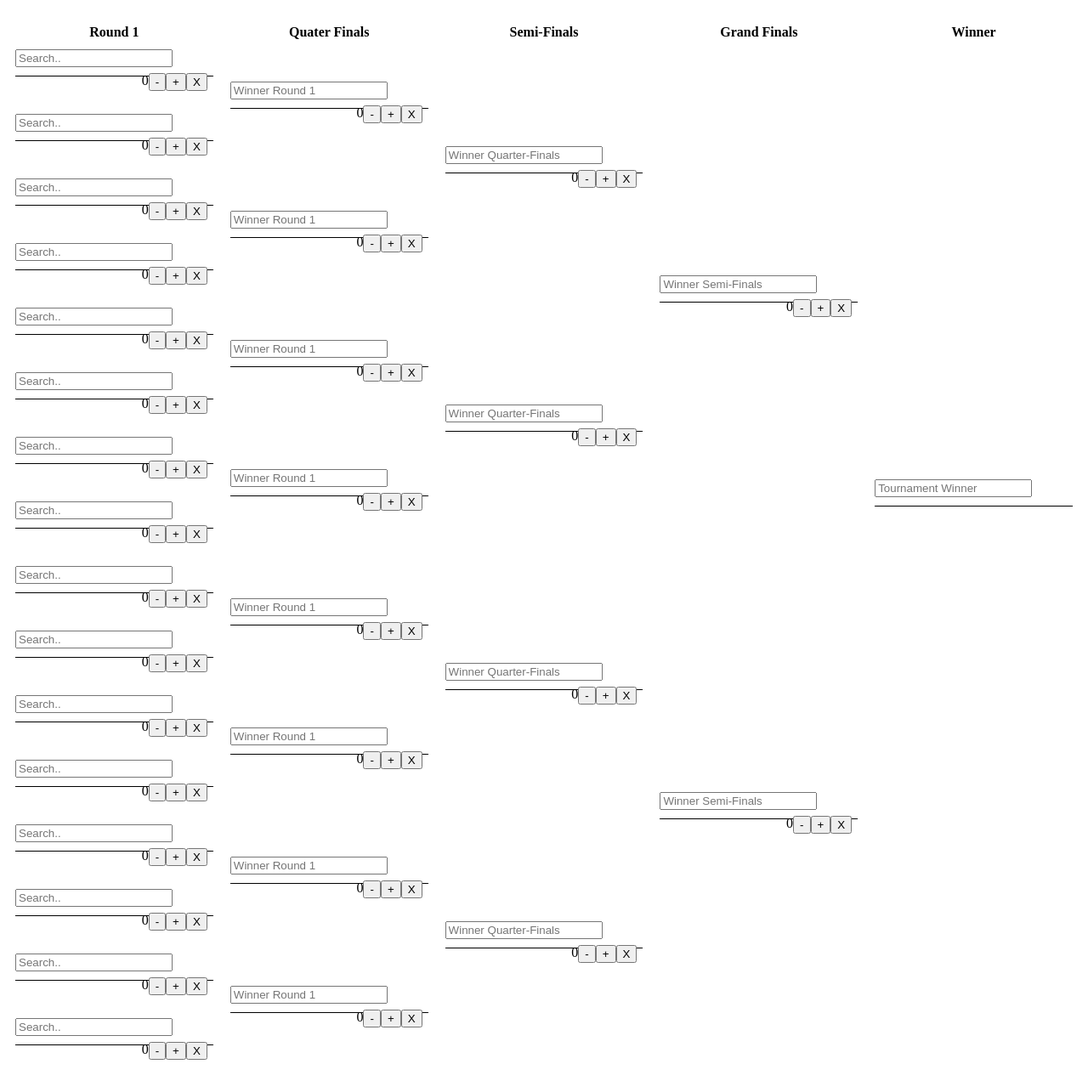
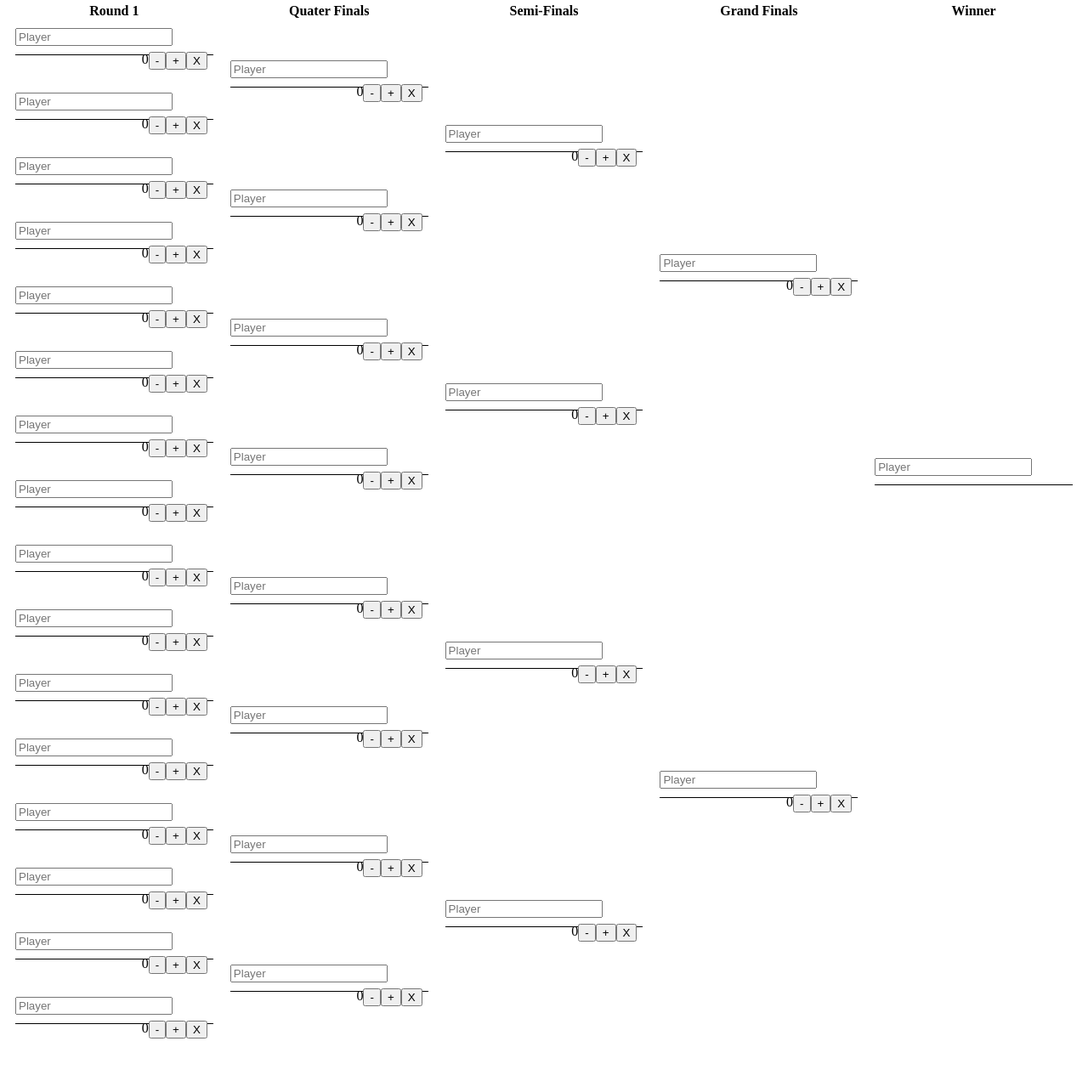
Before and after one commit to nick8165/phase1-project, a plain HTML site: page index.html in a window 1280 px wide. Shown: the part 241-1513 px from the top of the page at 85% size. After the commit the page ends 1488 px from the top, so only its background shows below. Drawn offline with Linux system fonts and the light colour scheme.

Commit message:
Clean up to loose code

```diff
--- a/index.html
+++ b/index.html
@@ -17,10 +17,7 @@
                 <td> Player Tag </td>
                 <td> <input id='playertag' class='info' type="text" name=""> </td>
             </tr>
-            <tr>
-                <td> Birthday mm/dd/yyyy </td>
-                <td> <input id='birthday' class='info' type="text" name=""> </td>
-            </tr>
+
         </table>
         <input class='submit' type='submit' name="SUBMITBUTTON" value='Submit' />
     </form>
@@ -47,7 +44,7 @@
 
         <tr>
 
-            <td><input type='text' id= 'player1' class="search" placeholder="Search..">
+            <td><input type='text' id= 'player1' class="search" placeholder="Player">
                 <div class="wins"><container>0</container>
                     <button class="delete">X</button>
                     <button type="button" class="add">+</button>
@@ -55,7 +52,7 @@
                 </div>
                 <p></p>
             </td>
-            <td rowspan="2"><input type='text' id="playerWR1-1" class="search" placeholder="Winner Round 1">
+            <td rowspan="2"><input type='text' id="playerWR1-1" class="search" placeholder="Player">
                 <div class="wins"><container>0</container>
                     <button class="delete"> X </button>
                     <button type="button" class="add"> + </button>
@@ -63,7 +60,7 @@
                 </div>
                 <p></p>
             </td>
-            <td rowspan="4"><input type='text' id="playerWQ1" class="search" placeholder="Winner Quarter-Finals">
+            <td rowspan="4"><input type='text' id="playerWQ1" class="search" placeholder="Player">
                 <div class="wins"><container>0</container>
                     <button class="delete"> X </button>
                     <button type="button" class="add"> + </button>
@@ -74,7 +71,7 @@
         </tr>
 
         <tr>
-            <td><input type='text' id= 'player2' class="search" placeholder="Search..">
+            <td><input type='text' id= 'player2' class="search" placeholder="Player">
                 <div class="wins"><container>0</container>
                     <button class="delete"> X </button>
                     <button type="button" class="add"> + </button>
@@ -82,7 +79,7 @@
                 </div>
                 <p> </p>
             </td>
-            <td class='brk4' rowspan="6"><input type='text' id="playerWS1" class="search" placeholder="Winner Semi-Finals">
+            <td class='brk4' rowspan="6"><input type='text' id="playerWS1" class="search" placeholder="Player">
                 <div class="wins"><container>0</container>
                     <button class="delete"> X </button>
                     <button type="button" class="add"> + </button>
@@ -92,7 +89,7 @@
         </tr>
 
         <tr>
-            <td><input type='text' id="player3" class="search" placeholder="Search..">
+            <td><input type='text' id="player3" class="search" placeholder="Player">
                 <div class="wins"><container>0</container>
                     <button class="delete"> X </button>
                     <button type="button" class="add"> + </button>
@@ -100,7 +97,7 @@
                 </div>
                 <p> </p>
             </td>
-            <td rowspan="2"><input type='text' id="playerWR1-2" class="search" placeholder="Winner Round 1">
+            <td rowspan="2"><input type='text' id="playerWR1-2" class="search" placeholder="Player">
                 <div class="wins"><container>0</container>
                     <button class="delete"> X </button>
                     <button type="button" class="add"> + </button>
@@ -111,7 +108,7 @@
         </tr>
 
         <tr>
-            <td><input type='text' id='player4' class="search" placeholder="Search..">
+            <td><input type='text' id='player4' class="search" placeholder="Player">
                 <div class="wins"><container>0</container>
                     <button class="delete"> X </button>
                     <button type="button" class="add"> + </button>
@@ -119,14 +116,14 @@
                 </div>
                 <p> </p>
             </td>
-            <td class='brk8' rowspan="8"><input type='text' id='grandFinal' class="search" placeholder="Tournament Winner">
+            <td class='brk8' rowspan="8"><input type='text' id='grandFinal' class="search" placeholder="Player">
                 <div></div>
                 <p></p>
             </td>
         </tr>
 
         <tr>
-            <td class='brk4'><input type='text' id= "player5" class="search" placeholder="Search..">
+            <td class='brk4'><input type='text' id= "player5" class="search" placeholder="Player">
                 <div class="wins"><container>0</container>
                     <button class="delete"> X </button>
                     <button type="button" class="add"> + </button>
@@ -134,7 +131,7 @@
                 </div>
                 <p> </p>
             </td>
-            <td class='brk4' rowspan="2"><input type='text' id="playerWR1-3" class="search" placeholder="Winner Round 1">
+            <td class='brk4' rowspan="2"><input type='text' id="playerWR1-3" class="search" placeholder="Player">
                 <div class="wins"><container>0</container>
                     <button class="delete"> X </button>
                     <button type="button" class="add"> + </button>
@@ -142,7 +139,7 @@
                 </div>
                 <p></p>
             </td>
-            <td class='brk4' rowspan="4"><input type='text' id="playerWQ2" class="search" placeholder="Winner Quarter-Finals">
+            <td class='brk4' rowspan="4"><input type='text' id="playerWQ2" class="search" placeholder="Player">
                 <div class="wins"><container>0</container>
                     <button class="delete"> X </button>
                     <button type="button" class="add"> + </button>
@@ -152,7 +149,7 @@
         </tr>
 
         <tr>
-            <td class='brk4'><input type='text' id= "player6" class="search" placeholder="Search..">
+            <td class='brk4'><input type='text' id= "player6" class="search" placeholder="Player">
                 <div class="wins"><container>0</container>
                     <button class="delete"> X </button>
                     <button type="button" class="add"> + </button>
@@ -163,7 +160,7 @@
         </tr>
 
         <tr>
-            <td class='brk4'><input type='text' id= "player7" class="search" placeholder="Search..">
+            <td class='brk4'><input type='text' id= "player7" class="search" placeholder="Player">
                 <div class="wins"><container>0</container>
                     <button class="delete"> X </button>
                     <button type="button" class="add"> + </button>
@@ -171,7 +168,7 @@
                 </div>
                 <p> </p>
             </td>
-            <td class='brk4' rowspan="2"><input type='text' id="playerWR1-4" class="search" placeholder="Winner Round 1">
+            <td class='brk4' rowspan="2"><input type='text' id="playerWR1-4" class="search" placeholder="Player">
                 <div class="wins"><container>0</container>
                     <button class="delete"> X </button>
                     <button type="button" class="add"> + </button>
@@ -182,7 +179,7 @@
         </tr>
 
         <tr>
-            <td class='brk4'><input type='text' id= "player8" class="search" placeholder="Search..">
+            <td class='brk4'><input type='text' id= "player8" class="search" placeholder="Player">
                 <div class="wins"><container>0</container>
                     <button class="delete"> X </button>
                     <button type="button" class="add"> + </button>
@@ -193,7 +190,7 @@
         </tr>
 
         <tr>
-            <td class='brk8'><input type='text' id= "player9" class="search" placeholder="Search..">
+            <td class='brk8'><input type='text' id= "player9" class="search" placeholder="Player">
                 <div class="wins"><container>0</container>
                     <button class="delete"> X </button>
                     <button type="button" class="add"> + </button>
@@ -201,7 +198,7 @@
                 </div>
                 <p> </p>
             </td>
-            <td class='brk8' rowspan="2"><input type='text' id="playerWR1-5" class="search" placeholder="Winner Round 1">
+            <td class='brk8' rowspan="2"><input type='text' id="playerWR1-5" class="search" placeholder="Player">
                 <div class="wins"><container>0</container>
                     <button class="delete"> X </button>
                     <button type="button" class="add"> + </button>
@@ -209,7 +206,7 @@
                 </div>
                 <p></p>
             </td>
-            <td class='brk8' rowspan="4"><input type='text' id="playerWQ3" class="search" placeholder="Winner Quarter-Finals">
+            <td class='brk8' rowspan="4"><input type='text' id="playerWQ3" class="search" placeholder="Player">
                 <div class="wins"><container>0</container>
                     <button class="delete"> X </button>
                     <button type="button" class="add"> + </button>
@@ -220,7 +217,7 @@
         </tr>
 
         <tr>
-            <td class='brk8'><input type='text' id= "player10" class="search" placeholder="Search..">
+            <td class='brk8'><input type='text' id= "player10" class="search" placeholder="Player">
                 <div class="wins"><container>0</container>
                     <button class="delete"> X </button>
                     <button type="button" class="add"> + </button>
@@ -228,7 +225,7 @@
                 </div>
                 <p> </p>
             </td>
-            <td class='brk8' rowspan="6"><input type='text' id="playerWQ1" class="search" placeholder="Winner Semi-Finals">
+            <td class='brk8' rowspan="6"><input type='text' id="playerWQ1" class="search" placeholder="Player">
                 <div class="wins"><container>0</container>
                     <button class="delete"> X </button>
                     <button type="button" class="add"> + </button>
@@ -238,7 +235,7 @@
         </tr>
 
         <tr>
-            <td class='brk8'><input type='text' id= "player11" class="search" placeholder="Search..">
+            <td class='brk8'><input type='text' id= "player11" class="search" placeholder="Player">
                 <div class="wins"><container>0</container>
                     <button class="delete"> X </button>
                     <button type="button" class="add"> + </button>
@@ -246,7 +243,7 @@
                 </div>
                 <p> </p>
             </td>
-            <td class='brk8' rowspan="2"><input type='text' id="playerWR1-6" class="search" placeholder="Winner Round 1">
+            <td class='brk8' rowspan="2"><input type='text' id="playerWR1-6" class="search" placeholder="Player">
                 <div class="wins"><container>0</container>
                     <button class="delete"> X </button>
                     <button type="button" class="add"> + </button>
@@ -257,7 +254,7 @@
         </tr>
 
         <tr>
-            <td class='brk8'><input type='text' id= "player12" class="search" placeholder="Search..">
+            <td class='brk8'><input type='text' id= "player12" class="search" placeholder="Player">
                 <div class="wins"><container>0</container>
                     <button class="delete"> X </button>
                     <button type="button" class="add"> + </button>
@@ -268,7 +265,7 @@
         </tr>
 
         <tr>
-            <td class='brk8'><input type='text' id= "player13" class="search" placeholder="Search..">
+            <td class='brk8'><input type='text' id= "player13" class="search" placeholder="Player">
                 <div class="wins"><container>0</container>
                     <button class="delete"> X </button>
                     <button type="button" class="add"> + </button>
@@ -276,7 +273,7 @@
                 </div>
                 <p> </p>
             </td>
-            <td class='brk8' rowspan="2"><input type='text' id="playerWR1-7" class="search" placeholder="Winner Round 1">
+            <td class='brk8' rowspan="2"><input type='text' id="playerWR1-7" class="search" placeholder="Player">
                 <div class="wins"><container>0</container>
                     <button class="delete"> X </button>
                     <button type="button" class="add"> + </button>
@@ -284,7 +281,7 @@
                 </div>
                 <p></p>
             </td>
-            <td class='brk8' rowspan="4"><input type='text' id="playerWQ4" class="search" placeholder="Winner Quarter-Finals">
+            <td class='brk8' rowspan="4"><input type='text' id="playerWQ4" class="search" placeholder="Player">
                 <div class="wins"><container>0</container>
                     <button class="delete"> X </button>
                     <button type="button" class="add"> + </button>
@@ -295,7 +292,7 @@
         </tr>
 
         <tr>
-            <td class='brk8'><input type='text' id= "player14" class="search" placeholder="Search..">
+            <td class='brk8'><input type='text' id= "player14" class="search" placeholder="Player">
                 <div class="wins"><container>0</container>
                     <button class="delete"> X </button>
                     <button type="button" class="add"> + </button>
@@ -306,7 +303,7 @@
         </tr>
 
         <tr>
-            <td class='brk8'><input type='text' id= "player15" class="search" placeholder="Search..">
+            <td class='brk8'><input type='text' id= "player15" class="search" placeholder="Player">
                 <div class="wins"><container>0</container>
                     <button class="delete"> X </button>
                     <button type="button" class="add"> + </button>
@@ -314,7 +311,7 @@
                 </div>
                 <p> </p>
             </td>
-            <td class='brk8' rowspan="2"><input type='text' id= "playerWR1-8" class="search" placeholder="Winner Round 1">
+            <td class='brk8' rowspan="2"><input type='text' id= "playerWR1-8" class="search" placeholder="Player">
                 <div class="wins"><container>0</container>
                     <button class="delete"> X </button>
                     <button type="button" class="add"> + </button>
@@ -325,7 +322,7 @@
         </tr>
 
         <tr>
-            <td class='brk8'><input type='text' id= "player16" class="search" placeholder="Search..">
+            <td class='brk8'><input type='text' id= "player16" class="search" placeholder="Player">
                 <div class="wins"><container>0</container>
                     <button class="delete"> X </button>
                     <button type="button" class="add"> + </button>
```
Also changed, not shown: db.json (+8 -5 lines), index.js (+3 -5 lines).
